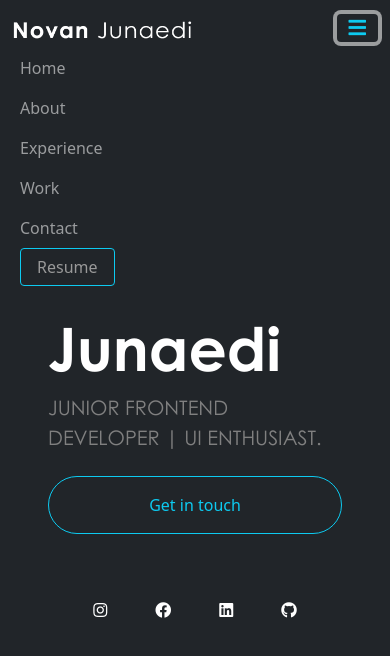
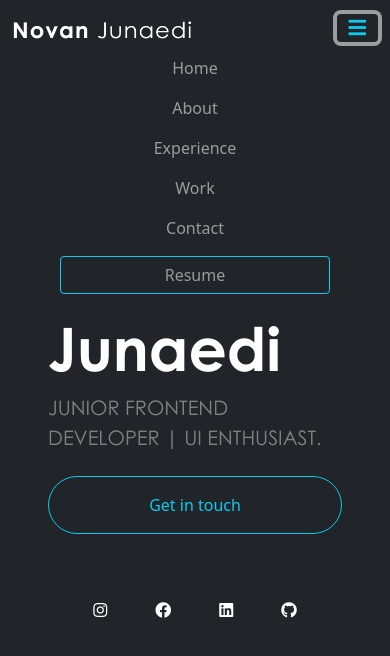
Before and after one commit to novanjunaedi/novanjunaedi, a React (Create React App) app: page / in a window 390 px wide. Both pictures are taken after a click on the button "Toggle navigation". Shown: the top 656 px of the page. Built offline with nearby package versions, Linux system fonts and the light colour scheme.

Commit message:
add some improvements on navbar and portfolio sections

```diff
--- /dev/null
+++ b/src/components/Navbar/NavItems.js
@@ -0,0 +1,29 @@
+const NavItems = [
+  {
+    name: 'Home',
+    url: '#top',
+    cName: 'nav-link',
+  },
+  {
+    name: 'About',
+    url: '#about',
+    cName: 'nav-link',
+  },
+  {
+    name: 'Experience',
+    url: '#experience',
+    cName: 'nav-link',
+  },
+  {
+    name: 'Work',
+    url: '#portfolio',
+    cName: 'nav-link',
+  },
+  {
+    name: 'Contact',
+    url: '#contact',
+    cName: 'nav-link',
+  },
+];
+
+export default NavItems;
--- a/src/components/Navbar/Navbar.js
+++ b/src/components/Navbar/Navbar.js
@@ -1,6 +1,7 @@
 import React from 'react';
 import './Navbar.style.css';
 import Logo from '../../assets/img/logo.png';
+import NavItems from './NavItems';
 
 const Navbar = () => (
   <section>
@@ -13,26 +14,16 @@ const Navbar = () => (
           <i className="fas fa-bars text-info" />
         </button>
         <div className="collapse navbar-collapse" id="navbarSupportedContent">
-          <ul className="navbar-nav ms-auto mb-2 mb-lg-0">
-            <li className="nav-item mx-2">
-              <a className="nav-link" href="#top">Home</a>
-            </li>
-            <li className="nav-item mx-2">
-              <a className="nav-link" href="#about">About</a>
-            </li>
-            <li className="nav-item mx-2">
-              <a className="nav-link" href="#experience">Experience</a>
-            </li>
-            <li className="nav-item mx-2">
-              <a className="nav-link" href="#portfolio">Work</a>
-            </li>
-            <li className="nav-item mx-2">
-              <a className="nav-link" href="#contact">Contact</a>
-            </li>
-            <li className="nav-item mx-2">
-              <a className="btn-link btn btn-outline-info px-3" target="_blank" rel="noopener noreferrer" href="https://drive.google.com/file/d/1XRV7zAC7s1XORWrKMgr0rpF4W4GHmPPf/view?usp=sharing">Resume</a>
-            </li>
+          <ul className="navbar-nav text-center text-lg-start ms-auto mb-2 mb-lg-0">
+            {NavItems.map((item) => (
+              <li className="nav-item mx-2" key={item}>
+                <a className={item.cName} href={item.url}>{item.name}</a>
+              </li>
+            ))}
           </ul>
+          <div className="d-grid gap-2 mx-5 mx-lg-2">
+            <a className="btn-link btn btn-outline-info px-3" target="_blank" rel="noopener noreferrer" href="https://drive.google.com/file/d/1XRV7zAC7s1XORWrKMgr0rpF4W4GHmPPf/view?usp=sharing">Resume</a>
+          </div>
         </div>
       </div>
     </nav>
--- a/src/components/Navbar/Navbar.style.css
+++ b/src/components/Navbar/Navbar.style.css
@@ -8,5 +8,5 @@
 }
 
 .btn-link:hover {
-  color: white !important;
+  color: rgb(36, 36, 36) !important;
 }
--- a/src/components/Portfolio/Portfolio.js
+++ b/src/components/Portfolio/Portfolio.js
@@ -19,15 +19,15 @@ const Portfolio = () => {
           </div>
         </div>
         <div className="row my-4">
-          <div className="col-md-12" data-aos="slide-up">
+          <div className="col-12" data-aos="slide-up">
             <div className="card portfolio-card-bg shadow border-0 text-white mb-3">
               <div className="row g-0">
-                <div className="col-md-7">
+                <div className="col-lg-7">
                   <a target="_blank" rel="noopener noreferrer" href="https://arspira.com">
                     <img src={arspiraImg} className="img-fluid" alt="..." />
                   </a>
                 </div>
-                <div className="col-md-5">
+                <div className="col-lg-5">
                   <div className="card-body py-5">
                     <h5 className="card-title">Arspira</h5>
                     <p className="section-text">Arspira is a platform for highschool students to communicate and discuss something in general. It also provides informations such as student loan from university and so on. I built this website with developer team called Devseiko for ARS University.</p>
@@ -41,15 +41,15 @@ const Portfolio = () => {
             </div>
           </div>
 
-          <div className="col-md-12 mt-4" data-aos="slide-up">
+          <div className="col-12 mt-4" data-aos="slide-up">
             <div className="card portfolio-card-bg shadow border-0 text-white mb-3">
               <div className="row g-0">
-                <div className="col-md-7 d-block d-md-none">
+                <div className="col-lg-7 d-block d-lg-none">
                   <a target="_blank" rel="noopener noreferrer" href="http://47.254.248.1:81/">
                     <img src={devseikoImg} className="img-fluid" alt="Devseiko" />
                   </a>
                 </div>
-                <div className="col-md-5">
+                <div className="col-lg-5">
                   <div className="card-body py-5">
                     <h5 className="card-title">Devseiko</h5>
                     <p className="section-text">This website basically is a portfolio of projects we build. You can find out what we can do and also there&apos;s a lot of articles about tech and programming stuff.</p>
@@ -59,7 +59,7 @@ const Portfolio = () => {
                     </a>
                   </div>
                 </div>
-                <div className="col-md-7 d-none d-md-block">
+                <div className="col-lg-7 d-none d-lg-block">
                   <a target="_blank" rel="noopener noreferrer" href="http://47.254.248.1:81/">
                     <img src={devseikoImg} className="img-fluid" alt="Devseiko" />
                   </a>
```
Also changed, not shown: 2 other files (tests, documents, lock files or other folders).
